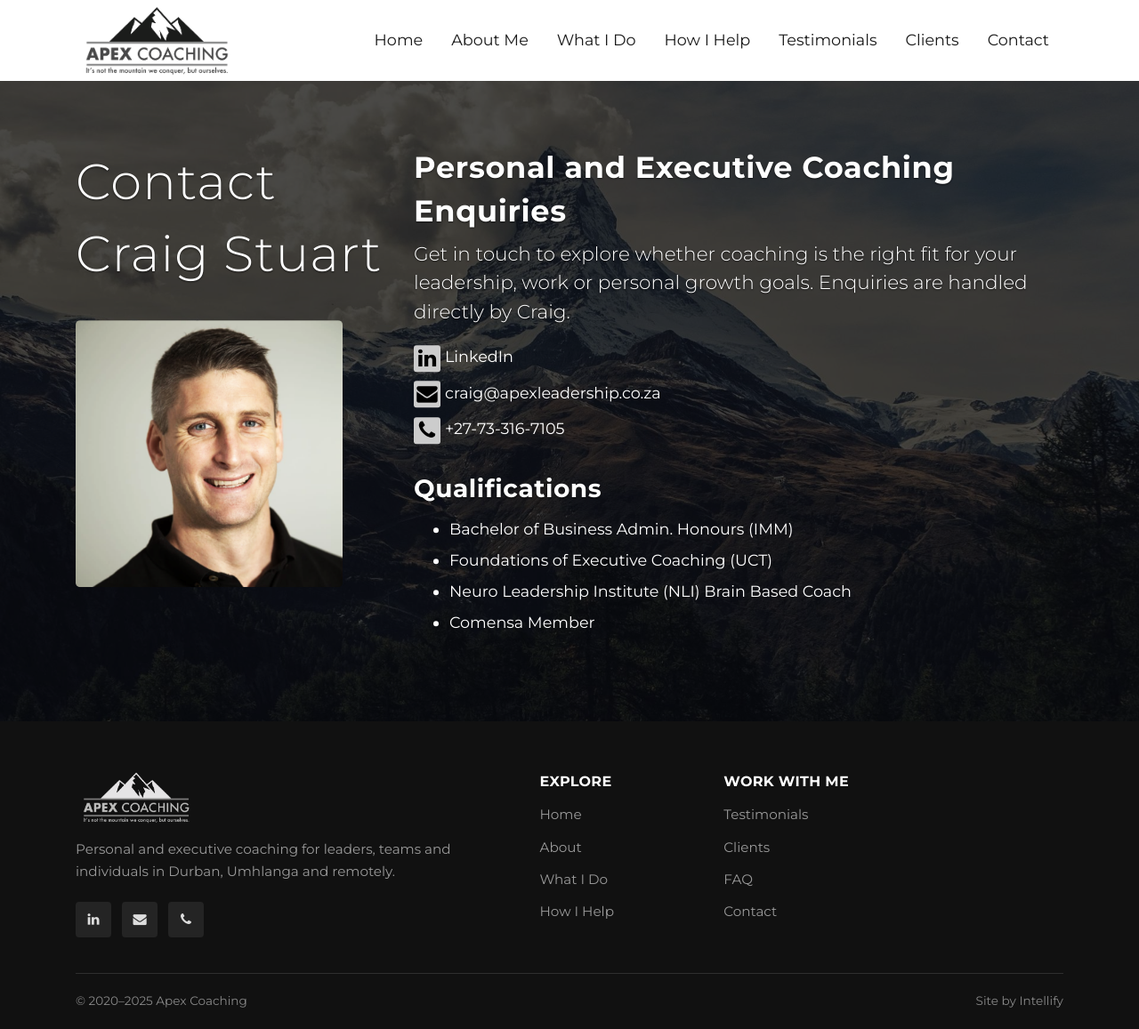
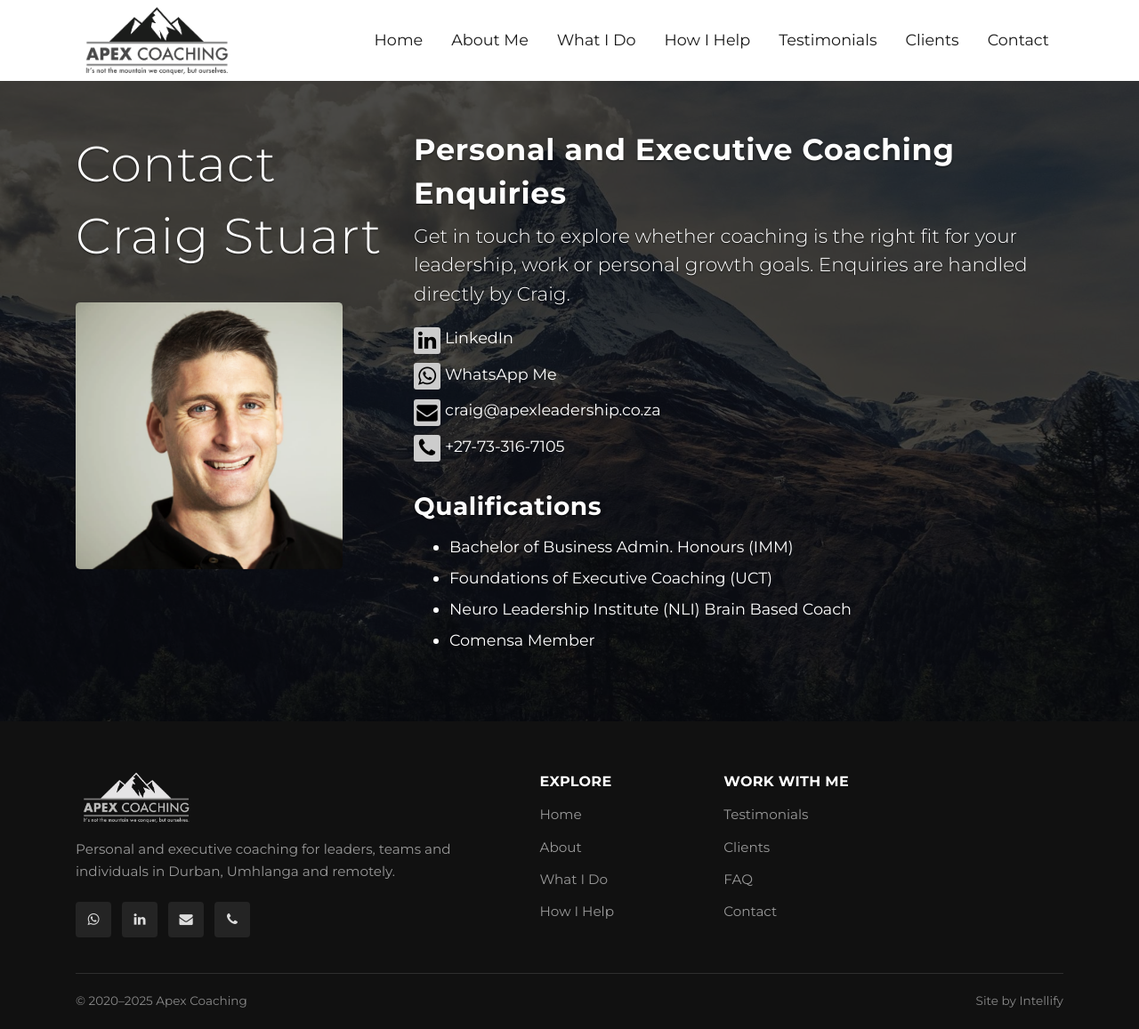
Before and after one commit to oosthuizenp/apexcoaching, a Jekyll site: the page built from contact.html, in a window 1280 px wide. Shown: the whole page at 89% size. Built offline with Jekyll 4.4.1, drawn with Linux system fonts in a browser that asks for light colours; nearby versions of some CDN libraries; library files that are not in the unit come from our copies.

Commit message:
fix: add WhatsApp contact option and enhance footer styling for better user interaction

```diff
--- a/_data/business.yml
+++ b/_data/business.yml
@@ -18,3 +18,4 @@ services:
   - Self-leadership coaching
 social:
   linkedin: https://www.linkedin.com/in/craig-stuart-ab244950/
+  whatsapp: https://wa.me/27733167105
--- a/_data/sitetext.yml
+++ b/_data/sitetext.yml
@@ -229,6 +229,10 @@ footer:
         - text: "Contact"
           url: "/contact.html"
   social:
+    - label: "WhatsApp Me"
+      url: "https://wa.me/27733167105"
+      icon: "fa fa-whatsapp"
+      external: true
     - label: "LinkedIn"
       url: "https://www.linkedin.com/in/craig-stuart-ab244950/"
       icon: "fa fa-linkedin"
--- a/assets/css/style.default.css
+++ b/assets/css/style.default.css
@@ -516,7 +516,14 @@ footer {
 }
 
 .contact-line a {
-  color: #fff
+  color: #fff;
+  transition: color 0.2s ease;
+}
+
+.contact-line a:hover,
+.contact-line a:focus {
+  color: #e2a14c;
+  text-decoration: none;
 }
 
 .site-footer__social-icon {
@@ -525,6 +532,13 @@ footer {
   border-radius: 3px;
   width: 30px;
   line-height: 30px;
+  transition: background-color 0.2s ease, color 0.2s ease;
+}
+
+.contact-line:hover .site-footer__social-icon,
+.contact-line:focus-within .site-footer__social-icon {
+  color: #1a1a1a;
+  background-color: #e2a14c;
 }
 
 p.social {
--- a/contact.html
+++ b/contact.html
@@ -21,6 +21,10 @@ page_id: contact
               href="{{ site.data.business.social.linkedin }}" target="_blank">LinkedIn</a>
           </div>
           <div class="contact-line">
+            <div class="site-footer__icon"><i class="fa fa-whatsapp fa-lg site-footer__social-icon"></i></div><a class="align-bottom"
+              href="{{ site.data.business.social.whatsapp }}" target="_blank" rel="noopener noreferrer">WhatsApp Me</a>
+          </div>
+          <div class="contact-line">
             <div class="site-footer__icon"><i class="fa fa-envelope fa-lg site-footer__social-icon"></i></div><a class="align-bottom"
               href="mailto:{{ site.data.business.email }}">{{ site.data.business.email }}</a>
           </div>
```
